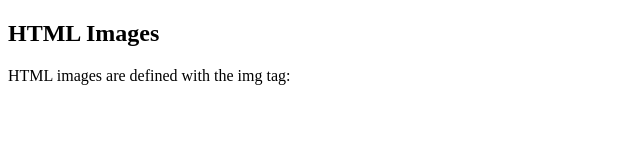
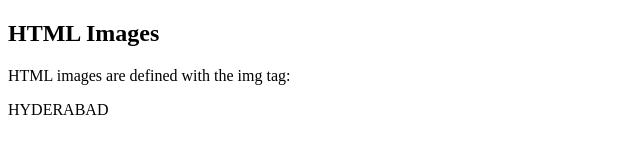
Before and after one commit to PAWANKUMAR311/frontend-app, a plain HTML site: page index.html in a window 1280 px wide. Shown: the whole page, without its empty margins (0-640 px from the left). Drawn offline with Linux system fonts and the light colour scheme.

Commit message:
changes happened

```diff
--- a/index.html
+++ b/index.html
@@ -4,6 +4,6 @@
 
 <h2>HTML Images</h2>
 <p>HTML images are defined with the img tag:</p>
-
+HYDERABAD
 
 </html>
```
